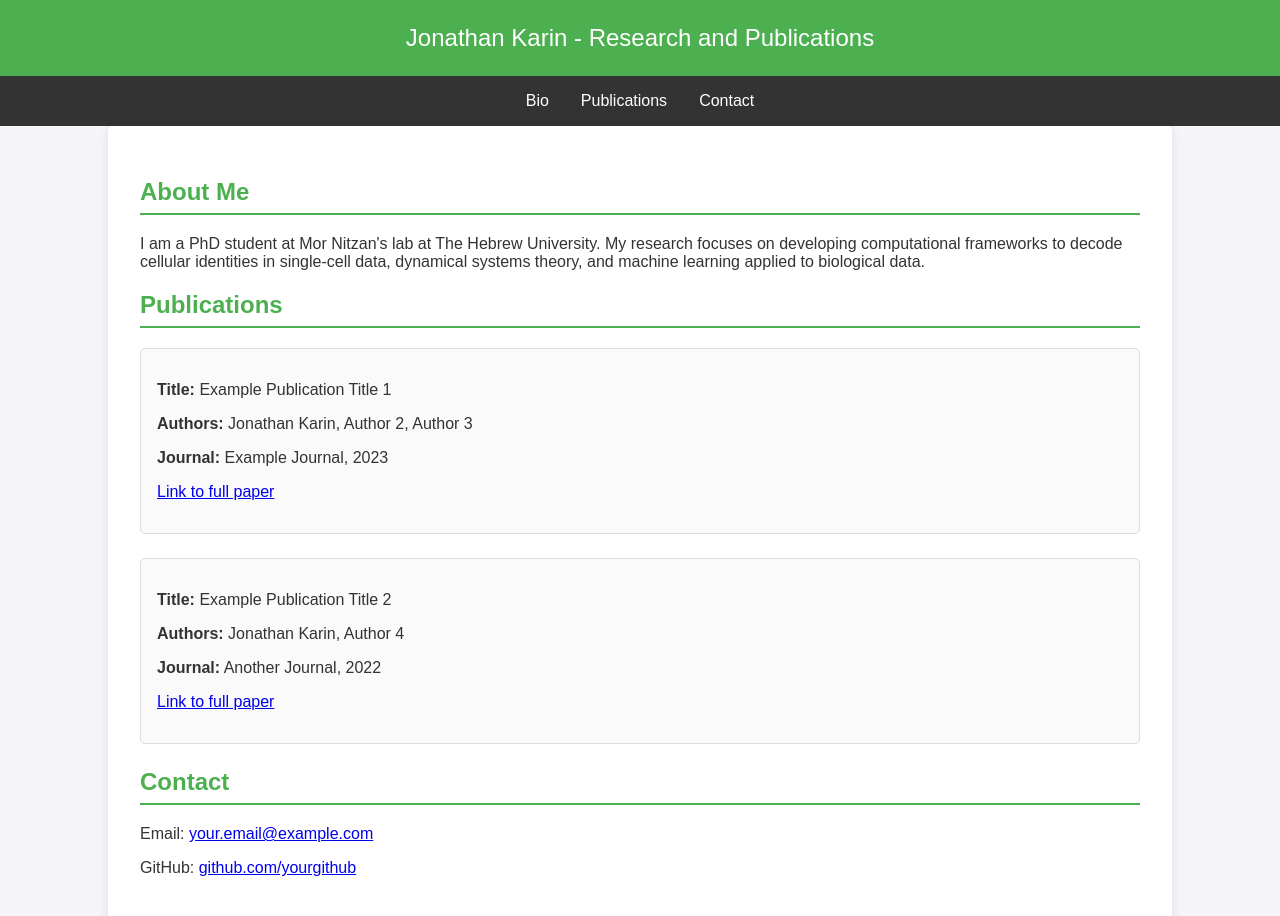
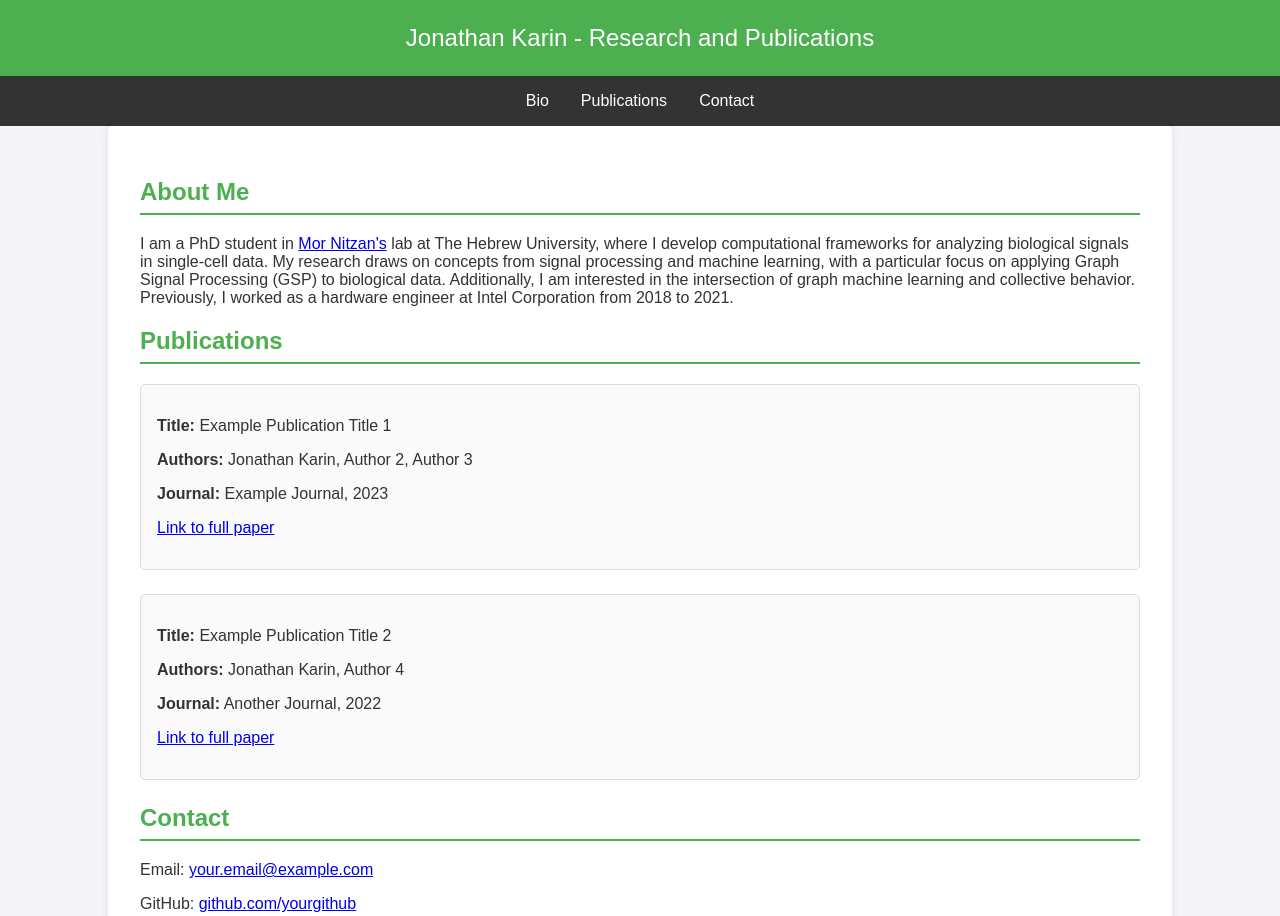
Before and after one commit to JonathanKarin/karinjo.github.io, a plain HTML site: page index.html in a window 1280 px wide. Shown: the top 916 px of the page. Drawn offline with Linux system fonts and the light colour scheme.

Commit message:
Update index.html

```diff
--- a/index.html
+++ b/index.html
@@ -78,7 +78,11 @@
 <div class="container">
     <section id="bio">
         <h2>About Me</h2>
-        <p>I am a PhD student at Mor Nitzan's lab at The Hebrew University. My research focuses on developing computational frameworks to decode cellular identities in single-cell data, dynamical systems theory, and machine learning applied to biological data.</p>
+<p>I am a PhD student in <a href="https://www.nitzanlab.com/">Mor Nitzan's</a> lab at The Hebrew University,
+    where I develop computational frameworks for analyzing biological signals in single-cell data.
+    My research draws on concepts from signal processing and machine learning, with a particular focus on applying
+    Graph Signal Processing (GSP) to biological data. Additionally, I am interested in the intersection of graph machine
+    learning and collective behavior. Previously, I worked as a hardware engineer at Intel Corporation from 2018 to 2021.</p>
     </section>
 
     <section id="publications">
```
